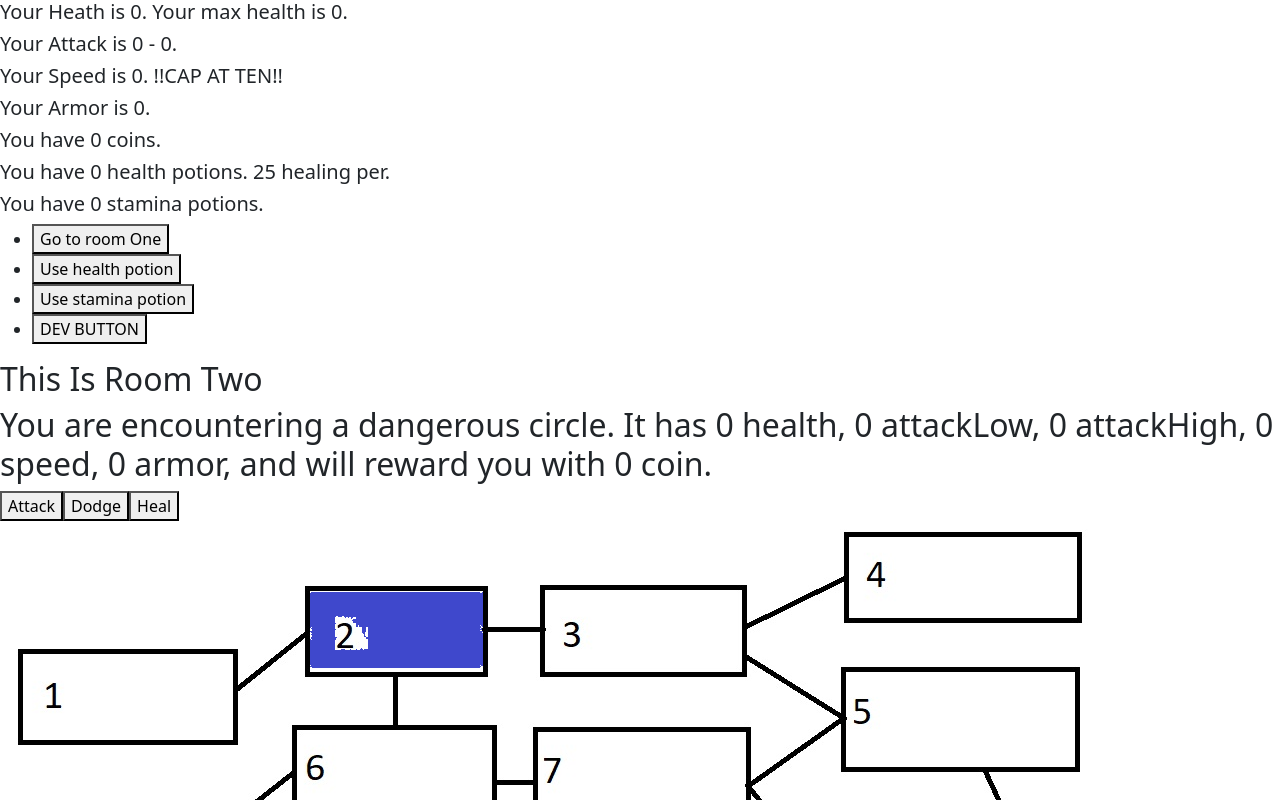
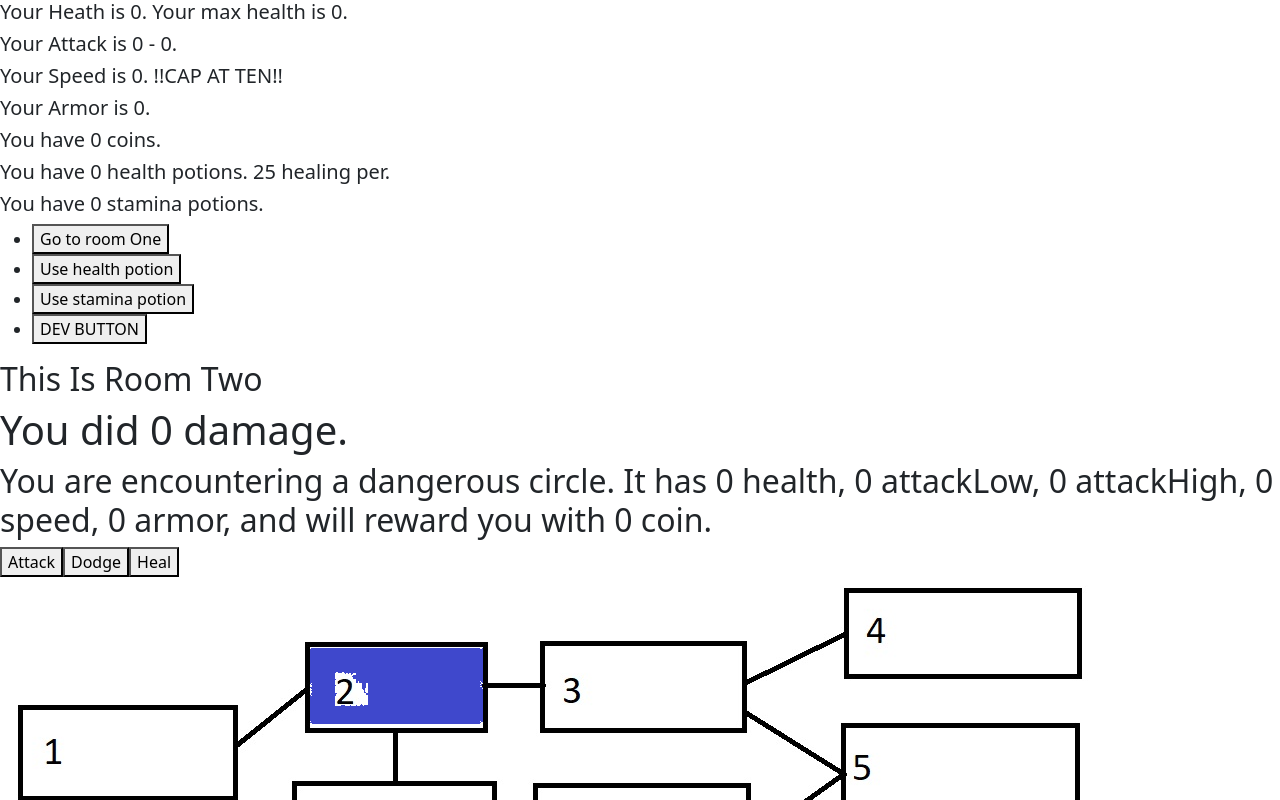
Before and after one commit to Wjamescorbett/ReactGamePractice, a React (Create React App) app: page /RoomTwo in a window 1280 px wide. Shown: the top 800 px of the page. Built offline with nearby package versions, Linux system fonts and the light colour scheme.

Commit message:
PlayerDodgeAttack works with up to 3 enemies in room 2 and 6. Added a DamageEffects route to Room 2.

```diff
--- a/src/components/App.jsx
+++ b/src/components/App.jsx
@@ -32,6 +32,7 @@ class App extends Component {
             playerHealthPotion: 0,
             playerStaminaPotion: 0,
             healthPotionEffect: 25,
+            playerDamageDone: 0,
             enemyAlive: 0,
             enemyHealth: 0,
             enemyAttackLow: 0,
@@ -260,6 +261,7 @@ class App extends Component {
                 enemyRewardCheck: 0,
                 enemy2RewardCheck: 0,
                 enemy3RewardCheck: 0,
+                playerDamageDone: 0,
             })
         }
         if(this.state.playerSpeed <= 0){
@@ -278,7 +280,7 @@ class App extends Component {
             this.createEnemy(15, 10, 0, 0, 5, 25, 4, 0, 5, 10, 0, 0, 0, 0, 0, 0, 0, 0) //Parallelogram - Trapezium
         }
         if(currentRoom === 6 & this.state.roomSixStatus === 0){
-            this.createEnemy(20, 2, 3, 0, 1, 1, 20, 2, 3, 0, 1, 1, 0, 0, 0, 0, 0, 0) //Two Circles
+            this.createEnemy(20, 2, 3, 1, 1, 1, 20, 2, 3, 1, 1, 1, 0, 0, 0, 0, 0, 0) //Two Circles
         }
         if(currentRoom === 7 & this.state.roomSevenStatus === 0){
             this.createEnemy(15, 4, 1, 2, 2, 15, 4, 1, 2, 2, 0, 0, 0, 0, 0, 0, 0, 0) // Two Squares
@@ -362,6 +364,7 @@ class App extends Component {
         if(attackEnemyNumber === 1){
             this.setState({
                 enemyHealth: this.state.enemyHealth - currentPlayerAttack,
+                playerDamageDone: currentPlayerAttack,
                 })
         }
         if(attackEnemyNumber === 2){
@@ -519,34 +522,38 @@ class App extends Component {
     }
 
                                             // !END OF ATTACK SEQUENCE
+
                                             // *BEGINNING OF DODGE SEQUENCE
 
     playerDodgeMove = () => {
-        var playerSpeedThisDodgeAttack = Math.floor(Math.random() * (10 - this.state.playerSpeed + 1) + this.state.playerSpeed)
-        var enemySpeedThisRound = Math.floor(Math.random() * (10 - this.state.enemySpeed + 1) + this.state.enemySpeed)
+        var playerSpeedThisDodgeAttack = Math.floor(Math.random() * (100 - this.state.playerSpeed + 1) + this.state.playerSpeed)
+        var enemySpeedThisRound = Math.floor(Math.random() * (100 - this.state.enemySpeed + 1) + this.state.enemySpeed)
         var enemy2SpeedThisRound = 0
         var enemy3SpeedThisRound = 0
         var playerDamageTaken = 0
+        if(this.state.playerSpeed > 0){
             if(this.state.enemy2Speed > 0){
-            enemy2SpeedThisRound = Math.floor(Math.random() * (10 - this.state.enemy2Speed + 1) + this.state.enemy2Speed)
+                enemy2SpeedThisRound = Math.floor(Math.random() * (100 - this.state.enemy2Speed + 1) + this.state.enemy2Speed)
             }
             if(this.state.enemy3Speed > 0){
-            enemy2SpeedThisRound = Math.floor(Math.random() * (10 - this.state.enemy3Speed + 1) + this.state.enemy3Speed)
+                enemy2SpeedThisRound = Math.floor(Math.random() * (100 - this.state.enemy3Speed + 1) + this.state.enemy3Speed)
             }
             console.log(playerSpeedThisDodgeAttack)
             console.log(enemySpeedThisRound + enemy2SpeedThisRound + enemy3SpeedThisRound)
 
             if(playerSpeedThisDodgeAttack > enemySpeedThisRound + enemy2SpeedThisRound + enemy3SpeedThisRound){
-            console.log("playerSpeedThisDodgeAttack")
-            console.log("enemySpeedThisRound")
+                console.log("Successful Dodge")
                 this.enemyWithMostHealth()
                 }
             if(playerSpeedThisDodgeAttack <= enemySpeedThisRound + enemy2SpeedThisRound + enemy3SpeedThisRound){
                 console.log("Player Missed Dodge")
+                this.playerMissedDodge()
                 }
             }
-
-
+        if(this.state.playerSpeed <= 0){
+            alert("You have no speed to dodge!")
+        }
+    }
 
         // player attacks enemy with highest health with full attack power if the ransomizer is greater than the enemies; speed
 
@@ -554,19 +561,36 @@ class App extends Component {
         var highEnemyHealth = Math.max(this.state.enemyHealth, this.state.enemy2Health, this.state.enemy3Health)
         if(highEnemyHealth === this.state.enemyHealth){
             this.setState({
-                enemyHealth: this.state.enemyHealth - this.state.playerAttackHigh,
+                enemyHealth: this.state.enemyHealth - (this.state.playerAttackHigh - this.state.enemyArmor),
+                playerSpeed: this.state.playerSpeed - 1
                 })
+                return
         }
         if(highEnemyHealth === this.state.enemy2Health){
             this.setState({
-                enemyHealth: this.state.enemyHealth - this.state.playerAttackHigh,
+                enemy2Health: this.state.enemy2Health - (this.state.playerAttackHigh - this.state.enemy2Armor),
+                playerSpeed: this.state.playerSpeed - 1
                 })
+                return
         }
         if(highEnemyHealth === this.state.enemy3Health){
             this.setState({
-                enemyHealth: this.state.enemyHealth - this.state.playerAttackHigh,
+                enemy3Health: this.state.enemy3Health - (this.state.playerAttackHigh - this.state.enemy3Armor),
+                playerSpeed: this.state.playerSpeed - 1
                 })
+                return
         }
+    }
+
+    playerMissedDodge = () => {
+        var currentEnemyAttack = this.currentEnemyAttackRandomizer(this.state.enemyAttackLow, this.state.enemyAttackHigh)
+        var currentEnemy2Attack = this.currentEnemyAttackRandomizer(this.state.enemy2AttackLow, this.state.enemy2AttackHigh)
+        var currentEnemy3Attack = this.currentEnemyAttackRandomizer(this.state.enemy3AttackLow, this.state.enemy3AttackHigh)
+        var playerDamage = currentEnemyAttack + currentEnemy2Attack + currentEnemy3Attack
+        this.setState({
+            playerHealth: this.state.playerHealth - playerDamage,
+            playerSpeed: this.state.playerSpeed - 1
+            })
     }
 
                                             // !END DODGE SEQUENCE
@@ -603,19 +627,19 @@ class App extends Component {
             <BrowserRouter>
             <Navbar healthPotionEffect={this.state.healthPotionEffect} maxHealth={this.state.maxPlayerHealth} useStaminaPotion={this.useStaminaPotion} devButton={this.devButton} useHealthPotion={this.useHealthPotion} playerHealth={this.state.playerHealth} playerAttackLow={this.state.playerAttackLow} playerAttackHigh={this.state.playerAttackHigh} playerSpeed={this.state.playerSpeed} playerArmor={this.state.playerArmor} playerCoins={this.state.playerCoins} playerHealthPotion={this.state.playerHealthPotion} playerStaminaPotion={this.state.playerStaminaPotion} resetRoomStatus={this.resetRoomStatus} />
                 <Routes>
-                    <Route path="/" element={<Layout playerHealth={this.state.playerHealth} playerAttack={this.state.playerAttack} playerSpeed={this.state.playerSpeed} playerDefense={this.state.playerArmor} playerCoins={this.state.playerCoins} pickClass={this.pickClass} />} />
+                    <Route path="/" element={<Layout playerHealth={this.state.playerHealth} playerAttackLow={this.state.playerAttackLow} playerAttackHigh={this.state.playerAttackHigh}playerSpeed={this.state.playerSpeed} playerDefense={this.state.playerArmor} playerCoins={this.state.playerCoins} pickClass={this.pickClass} />} />
 
                     <Route path="/GameBoard" element={<GameBoard buyFromStore={this.buyFromStore} roomMovement={this.roomMovement} createEnemy={this.createEnemy} />} />
 
-                    <Route path="/RoomTwo" element={<RoomTwo roomMovement={this.roomMovement} playerAttackMove={this.playerAttackMove} playerDodgeMove={this.playerDodgeMove} enemyHealth={this.state.enemyHealth} enemyAttackLow={this.state.enemyAttackLow} enemyAttackHigh={this.state.enemyAttackHigh} enemySpeed={this.state.enemySpeed} enemyArmor={this.state.enemyArmor} enemyReward={this.state.enemyReward} roomTwoStatus={this.state.roomTwoStatus} resetRoomStatus={this.resetRoomStatus} />} />
+                    <Route path="/RoomTwo" element={<RoomTwo roomMovement={this.roomMovement} playerAttackMove={this.playerAttackMove} playerDodgeMove={this.playerDodgeMove} enemyHealth={this.state.enemyHealth} enemyAttackLow={this.state.enemyAttackLow} enemyAttackHigh={this.state.enemyAttackHigh} enemySpeed={this.state.enemySpeed} enemyArmor={this.state.enemyArmor} enemyReward={this.state.enemyReward} roomTwoStatus={this.state.roomTwoStatus} resetRoomStatus={this.resetRoomStatus} playerDamageDone={this.state.playerDamageDone} />} />
 
                     <Route path="/RoomThree" element={<RoomThree roomMovement={this.roomMovement} playerAttackMove={this.playerAttackMove} roomThreeStatus ={this.state.roomThreeStatus} enemyHealth={this.state.enemyHealth} enemyAttackLow={this.state.enemyAttackLow} enemyAttackHigh={this.state.enemyAttackHigh} enemySpeed={this.state.enemySpeed} enemyArmor={this.state.enemyArmor} enemyReward={this.state.enemyReward} />} />
 
                     <Route path="/RoomFour" element={<RoomFour openChest={this.openChest} roomFourStatus={this.state.roomFourStatus} roomMovement={this.roomMovement} playerAttackMove={this.playerAttackMove} enemyHealth={this.state.enemyHealth} enemyAttackLow={this.state.enemyAttackLow} enemyAttackHigh={this.state.enemyAttackHigh} enemySpeed={this.state.enemySpeed} enemyArmor={this.state.enemyArmor} enemyReward={this.state.enemyReward} />} />
 
-                    <Route path="/RoomFive" element={<RoomFive resetRoomStatus={this.resetRoomStatus} roomFiveStatus={this.state.roomFiveStatus} roomMovement={this.roomMovement} playerAttackMove={this.playerAttackMove} enemyHealth={this.state.enemyHealth} enemyAttackLow={this.state.enemyAttackLow} enemyAttackHigh={this.state.enemyAttackHigh} enemySpeed={this.state.enemySpeed} enemyArmor={this.state.enemyArmor} enemyReward={this.state.enemyReward} enemy2Health={this.state.enemy2Health} enemy2AttackLow={this.state.enemy2AttackLow} enemy2AttackHigh={this.state.enemy2AttackHigh} enemy2Speed={this.state.enemy2Speed} enemy2Armor={this.state.enemy2Armor} enemy2Reward={this.state.enemy2Reward} />} />
+                    <Route path="/RoomFive" element={<RoomFive resetRoomStatus={this.resetRoomStatus} roomFiveStatus={this.state.roomFiveStatus} roomMovement={this.roomMovement} playerAttackMove={this.playerAttackMove} playerDodgeMove={this.playerDodgeMove} enemyHealth={this.state.enemyHealth} enemyAttackLow={this.state.enemyAttackLow} enemyAttackHigh={this.state.enemyAttackHigh} enemySpeed={this.state.enemySpeed} enemyArmor={this.state.enemyArmor} enemyReward={this.state.enemyReward} enemy2Health={this.state.enemy2Health} enemy2AttackLow={this.state.enemy2AttackLow} enemy2AttackHigh={this.state.enemy2AttackHigh} enemy2Speed={this.state.enemy2Speed} enemy2Armor={this.state.enemy2Armor} enemy2Reward={this.state.enemy2Reward} />} />
 
-                    <Route path="/RoomSix" element={<RoomSix resetRoomStatus={this.resetRoomStatus} roomSixStatus={this.state.roomSixStatus} roomMovement={this.roomMovement} playerAttackMove={this.playerAttackMove} enemyHealth={this.state.enemyHealth} enemyAttackLow={this.state.enemyAttackLow} enemyAttackHigh={this.state.enemyAttackHigh} enemySpeed={this.state.enemySpeed} enemyArmor={this.state.enemyArmor} enemyReward={this.state.enemyReward} enemy2Health={this.state.enemy2Health} enemy2AttackLow={this.state.enemy2AttackLow} enemy2AttackHigh={this.state.enemy2AttackHigh} enemy2Speed={this.state.enemy2Speed} enemy2Armor={this.state.enemy2Armor} enemy2Reward={this.state.enemy2Reward}/>} />
+                    <Route path="/RoomSix" element={<RoomSix resetRoomStatus={this.resetRoomStatus} roomSixStatus={this.state.roomSixStatus} roomMovement={this.roomMovement} playerAttackMove={this.playerAttackMove} playerDodgeMove={this.playerDodgeMove} enemyHealth={this.state.enemyHealth} enemyAttackLow={this.state.enemyAttackLow} enemyAttackHigh={this.state.enemyAttackHigh} enemySpeed={this.state.enemySpeed} enemyArmor={this.state.enemyArmor} enemyReward={this.state.enemyReward} enemy2Health={this.state.enemy2Health} enemy2AttackLow={this.state.enemy2AttackLow} enemy2AttackHigh={this.state.enemy2AttackHigh} enemy2Speed={this.state.enemy2Speed} enemy2Armor={this.state.enemy2Armor} enemy2Reward={this.state.enemy2Reward}/>} />
 
                     <Route path="/RoomSeven" element={<RoomSeven resetRoomStatus={this.resetRoomStatus} roomSevenStatus={this.state.roomSevenStatus} roomMovement={this.roomMovement} playerAttackMove={this.playerAttackMove} enemyHealth={this.state.enemyHealth} enemyAttackLow={this.state.enemyAttackLow} enemyAttackHigh={this.state.enemyAttackHigh} enemySpeed={this.state.enemySpeed} enemyArmor={this.state.enemyArmor} enemyReward={this.state.enemyReward} enemy2Health={this.state.enemy2Health} enemy2AttackLow={this.state.enemy2AttackLow} enemy2AttackHigh={this.state.enemy2AttackHigh} enemy2Speed={this.state.enemy2Speed} enemy2Armor={this.state.enemy2Armor} enemy2Reward={this.state.enemy2Reward}/>} />
 
--- /dev/null
+++ b/src/components/DamageEffects/DamageEffects.jsx
@@ -0,0 +1,12 @@
+import React , { Component } from 'react';
+import { BrowserRouter, Route, Link } from "react-router-dom";
+
+const DamageEffects = (props) => {
+        return(
+            <div>
+                <h1>You did {props.playerDamageDone} damage.</h1>
+            </div>
+        )
+}
+
+export default DamageEffects;
--- a/src/components/RoomSix/RoomSix.jsx
+++ b/src/components/RoomSix/RoomSix.jsx
@@ -17,7 +17,7 @@ const RoomSix = (props) => {
             <div>
                 <button className="attackMove" onClick={() => props.playerAttackMove(1)}>Attack enemy 1</button>
                 <button className="attackMove" onClick={() => props.playerAttackMove(2)}>Attack enemy 2</button>
-                <button className="dodgeMove">Dodge</button>
+                <button className="dodgeMove" onClick={() => props.playerDodgeMove()}>Dodge</button>
                 <button className="healMove">Heal</button>
             </div>
             <div>
--- a/src/components/RoomTwo/RoomTwo.jsx
+++ b/src/components/RoomTwo/RoomTwo.jsx
@@ -1,6 +1,7 @@
 import React, {Component} from "react";
 import { BrowserRouter, Route, Link } from "react-router-dom";
 import GameRoomTwoPNG from './GameRoomTwoPNG.png';
+import DamageEffects from "../DamageEffects/DamageEffects";
 
 const RoomTwo = (props) => {
     if(props.roomTwoStatus === 0){
@@ -8,6 +9,9 @@ const RoomTwo = (props) => {
             <nav>
                 <div>
                     <h2>This Is Room Two</h2>
+                </div>
+                <div>
+                    <DamageEffects playerDamageDone={props.playerDamageDone}/>
                 </div>
                 <div>
                     <h2>You are encountering a dangerous circle. It has {props.enemyHealth} health, {props.enemyAttackLow} attackLow, {props.enemyAttackHigh} attackHigh, {props.enemySpeed} speed, {props.enemyArmor} armor, and will reward you with {props.enemyReward} coin. </h2>
```
Lines whose indentation alone changed are shown as unchanged.
